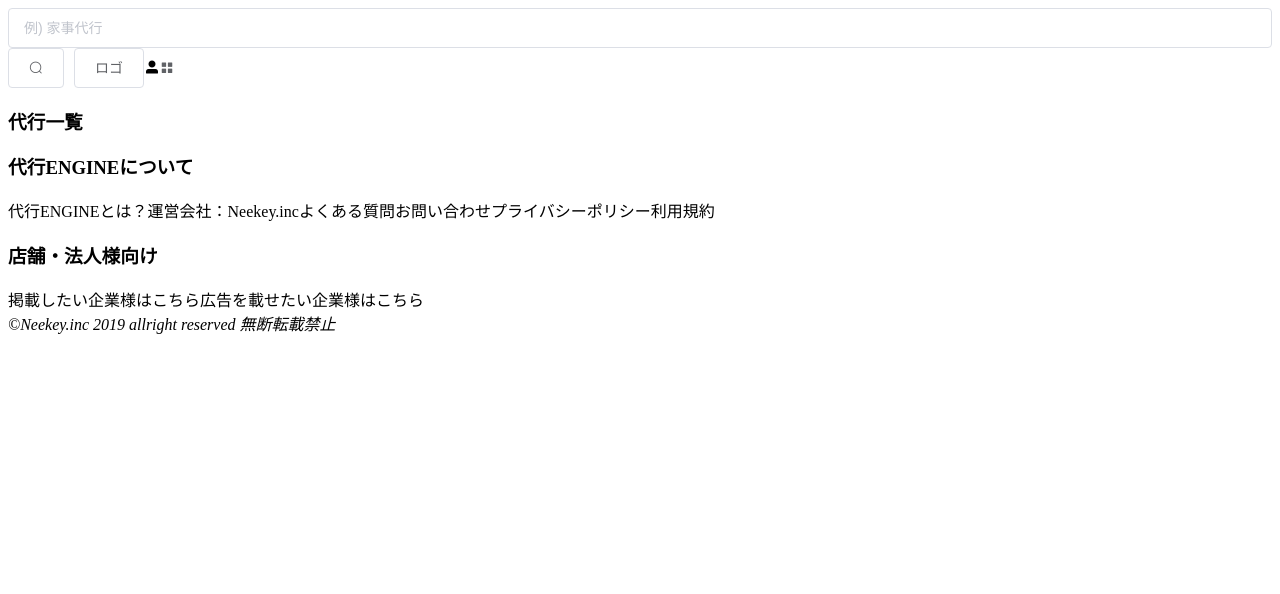
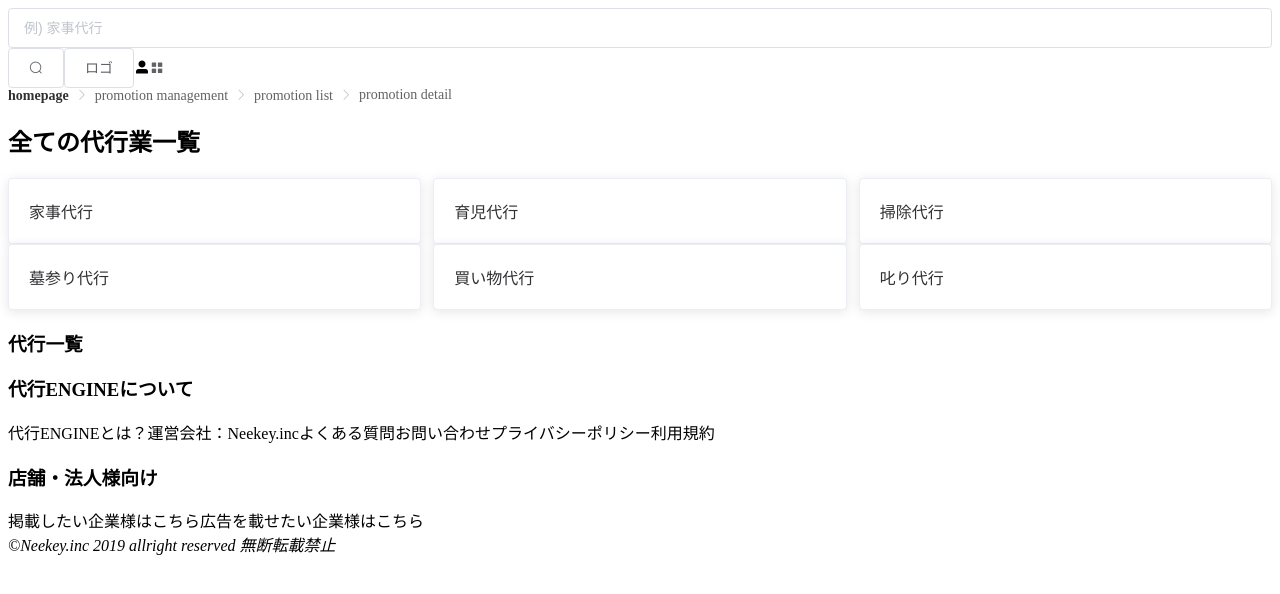
Before and after one commit to neekey-inc/DAICO_ENGINE, a Nuxt app in the folder customer/: page /category in a window 1280 px wide. Shown: the top 594 px of the page. Built offline with nearby package versions, Linux system fonts and the light colour scheme.

Commit message:
必要なページ作成途中

```diff
--- a/customer/layouts/default.vue
+++ b/customer/layouts/default.vue
@@ -1,7 +1,7 @@
 <template>
   <div>
     <header>
-      <el-input placeholder="例) 家事代行"></el-input><el-button icon="el-icon-search"></el-button>
+      <el-input placeholder="例) 家事代行"></el-input><a @click="$router.push({name:'category'})"><el-button icon="el-icon-search"></el-button></a>
       <el-button><a @click="$router.push({name:'home'})">ロゴ</a></el-button>
       <a @click="$router.push({name:'user-sign'})"><i class="el-icon-user-solid"></i></a>
       <el-dropdown>
--- a/customer/pages/category/index.vue
+++ b/customer/pages/category/index.vue
@@ -0,0 +1,72 @@
+<template>
+  <section>
+    <el-breadcrumb separator-class="el-icon-arrow-right">
+      <el-breadcrumb-item :to="{ path: '/' }">homepage</el-breadcrumb-item>
+      <el-breadcrumb-item>promotion management</el-breadcrumb-item>
+      <el-breadcrumb-item>promotion list</el-breadcrumb-item>
+      <el-breadcrumb-item>promotion detail</el-breadcrumb-item>
+    </el-breadcrumb>
+    <h1>全ての代行業一覧</h1>
+    <el-row :gutter="12">
+      <el-col :span="8">
+        <el-card shadow="always">
+          <a @click="$router.push({name:'category-yuyuid'})">家事代行</a>
+        </el-card>
+      </el-col>
+      <el-col :span="8">
+        <el-card shadow="always">
+          育児代行
+        </el-card>
+      </el-col>
+      <el-col :span="8">
+        <el-card shadow="always">
+          掃除代行
+        </el-card>
+      </el-col>
+      <el-col :span="8">
+        <el-card shadow="always">
+          墓参り代行
+        </el-card>
+      </el-col>
+      <el-col :span="8">
+        <el-card shadow="always">
+          買い物代行
+        </el-card>
+      </el-col>
+      <el-col :span="8">
+        <el-card shadow="always">
+          叱り代行
+        </el-card>
+      </el-col>
+    </el-row>
+  </section>
+</template>
+
+<script>
+  export default {
+  data() {
+    return {
+      tableData: [{
+        date: '家事代行',
+        name: 'あなたの代わりに家事を行います',
+        address: '¥ 2500~5000'
+      }, {
+        date: '育児代行',
+        name: 'あなたの代わりに家事を行います',
+        address: '¥ 2500~5000'
+      }, {
+        date: '掃除代行',
+        name: 'あなたの代わりに家事を行います',
+        address: '¥ 2500~5000'
+      }, {
+        date: 'お墓参り代行',
+        name: 'あなたの代わりに家事を行います',
+        address: '¥ 2500~5000'
+      }]
+    }
+  }
+}
+</script>
+
+<style>
+</style>
--- /dev/null
+++ b/customer/pages/category/yuyuid.vue
@@ -0,0 +1,74 @@
+<template>
+  <section>
+    <el-breadcrumb separator-class="el-icon-arrow-right">
+      <el-breadcrumb-item :to="{ path: '/' }">homepage</el-breadcrumb-item>
+      <el-breadcrumb-item>promotion management</el-breadcrumb-item>
+      <el-breadcrumb-item>promotion list</el-breadcrumb-item>
+      <el-breadcrumb-item>promotion detail</el-breadcrumb-item>
+    </el-breadcrumb>
+    <h1>家事代行</h1>
+    <el-card class="box-card">
+      <div slot="header" class="clearfix">
+        <span>家事代行について</span>
+      </div>
+      <div v-for="o in 1" :key="o" class="text item">
+        {{'家事代行・家政婦を料金や相場、口コミで比較し、オンラインで予約することができます。忙しいあなたにも、たまにはちょっと楽したいあなたにも。掃除や洗濯、料理などの家事を、プロの家政婦さんにお任せしましょう！' }}
+      </div>
+    </el-card>
+    <el-card class="box-card">
+      <div slot="header" class="clearfix">
+        <span>家事代行の相場</span>
+      </div>
+      <div v-for="o in 1" :key="o" class="text item">
+        {{'1時間3000円〜5000円' }}
+      </div>
+    </el-card>
+    <h3>絞り込み</h3>
+    <el-table
+      :data="tableData"
+      border
+      style="width: 100%">
+      <el-table-column
+        prop="date"
+        label="Area"
+        width="180">
+      </el-table-column>
+      <el-table-column
+        prop="name"
+        label="Price"
+        width="180">
+      </el-table-column>
+      <el-table-column
+        prop="address"
+        label="Review">
+      </el-table-column>
+    </el-table>
+    <h3>家事代行５件〜１３件</h3>
+    <el-card class="box-card">
+      <div slot="header" class="clearfix">
+        <span>casy</span>
+      </div>
+      <div v-for="o in 1" :key="o" class="text item">
+        {{'家事代行 23区内出張費/交通費無料 調理師免許有 ご新規様はご紹介のみ受付中' }}
+        <el-button><a @click="$router.push({name:'company'})">料金と口コミを確認</a></el-button>
+      </div>
+    </el-card>
+  </section>
+</template>
+
+<script>
+  export default {
+  data() {
+    return {
+      tableData: [{
+        date: '渋谷',
+        name: '¥2000~5000',
+        address: '★３以上'
+      },]
+    }
+  }
+}
+</script>
+
+<style>
+</style>
--- a/customer/pages/home/index.vue
+++ b/customer/pages/home/index.vue
@@ -3,6 +3,7 @@
     <h1>国内1000社以上の代行会社を検索・比較・予約ができるサイト！</h1>
     <h3><i class="el-icon-search"></i>カテゴリ一括検索 | <i class="el-icon-check"></i>簡単比較 | <i class="el-icon-thumb"></i>サイト内で予約完了</h3>
     <h1>代行一覧</h1>
+    <a @click="$router.push({name:'category'})"><el-link type="primary">一覧へ</el-link></a>
     <el-table
       :data="tableData"
       border
```
Also changed, not shown: customer/pages/category/_uuid.vue (deleted).
